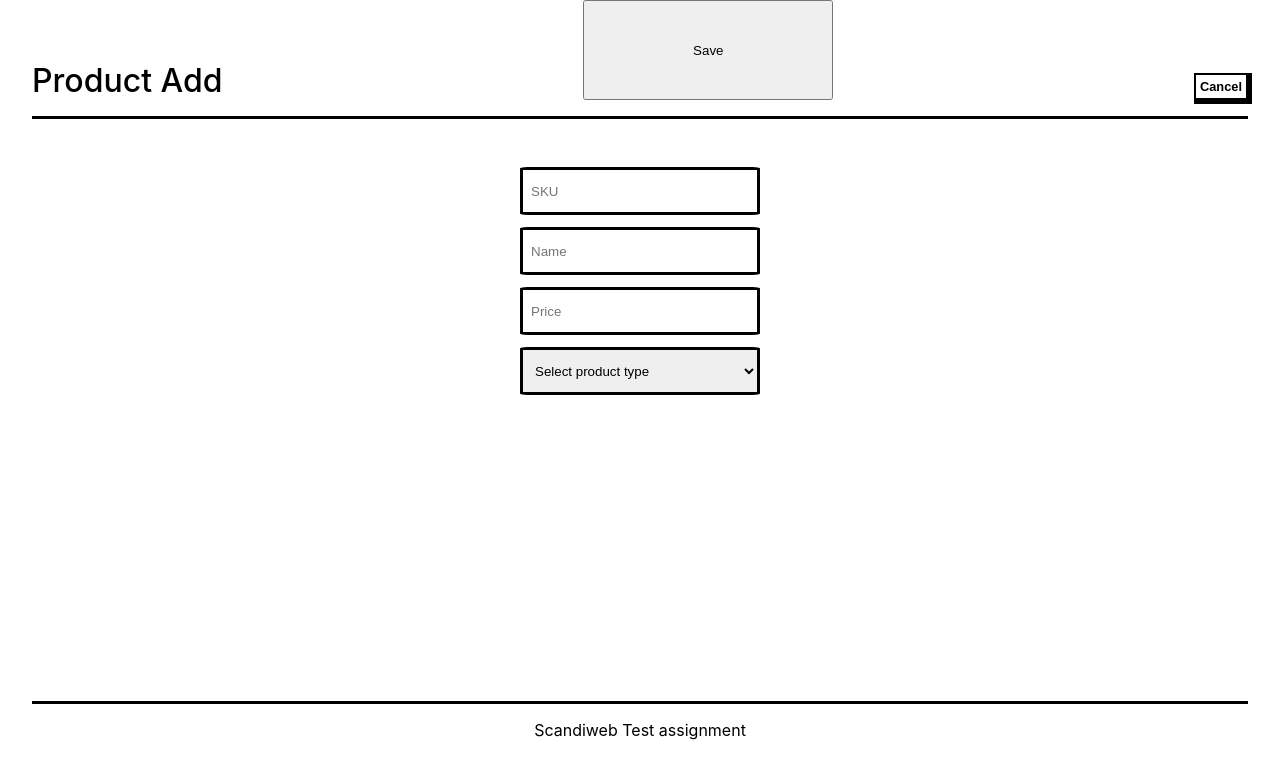
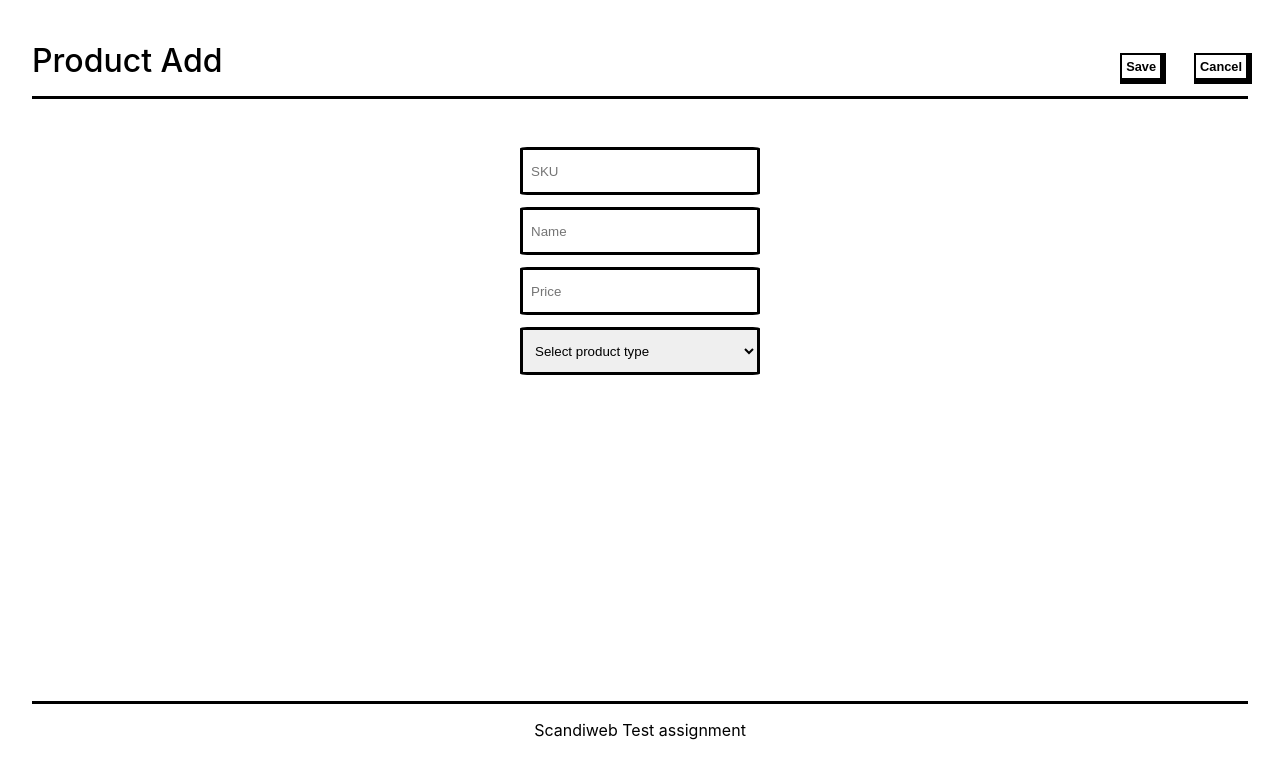
Before and after one commit to matyssxdxd/productpagev2, a React (Create React App) app: page /addproduct in a window 1280 px wide. Shown: the top 778 px of the page. Built offline with nearby package versions, Linux system fonts and the light colour scheme.

Commit message:
Minor bug fixes for QA test

```diff
--- a/src/pages/AddProduct.tsx
+++ b/src/pages/AddProduct.tsx
@@ -87,8 +87,10 @@ function AddProduct() {
     <div className="container">
       <div className="nav">
         <h1>Product Add</h1>
-          <button form="product_form" style={{height: "100px", width:"250px"}}>Save</button>
+        <div className="nav-btns">
+          <button form="product_form" className="nav-btn">Save</button>
           <Link to="/" className="nav-btn">Cancel</Link>
+        </div>
       </div>
       <hr />
       <div className="form-container">
--- a/src/pages/Home.tsx
+++ b/src/pages/Home.tsx
@@ -71,7 +71,7 @@ function Home() {
       <hr />
       <div className="content-container">
         <div className="item-container">
-        {Array.isArray(products) && products.length > 0 ? (
+        {products && products.length > 0 ? (
             products.map((product) => (
               <Item
                 key={product.sku}
```
